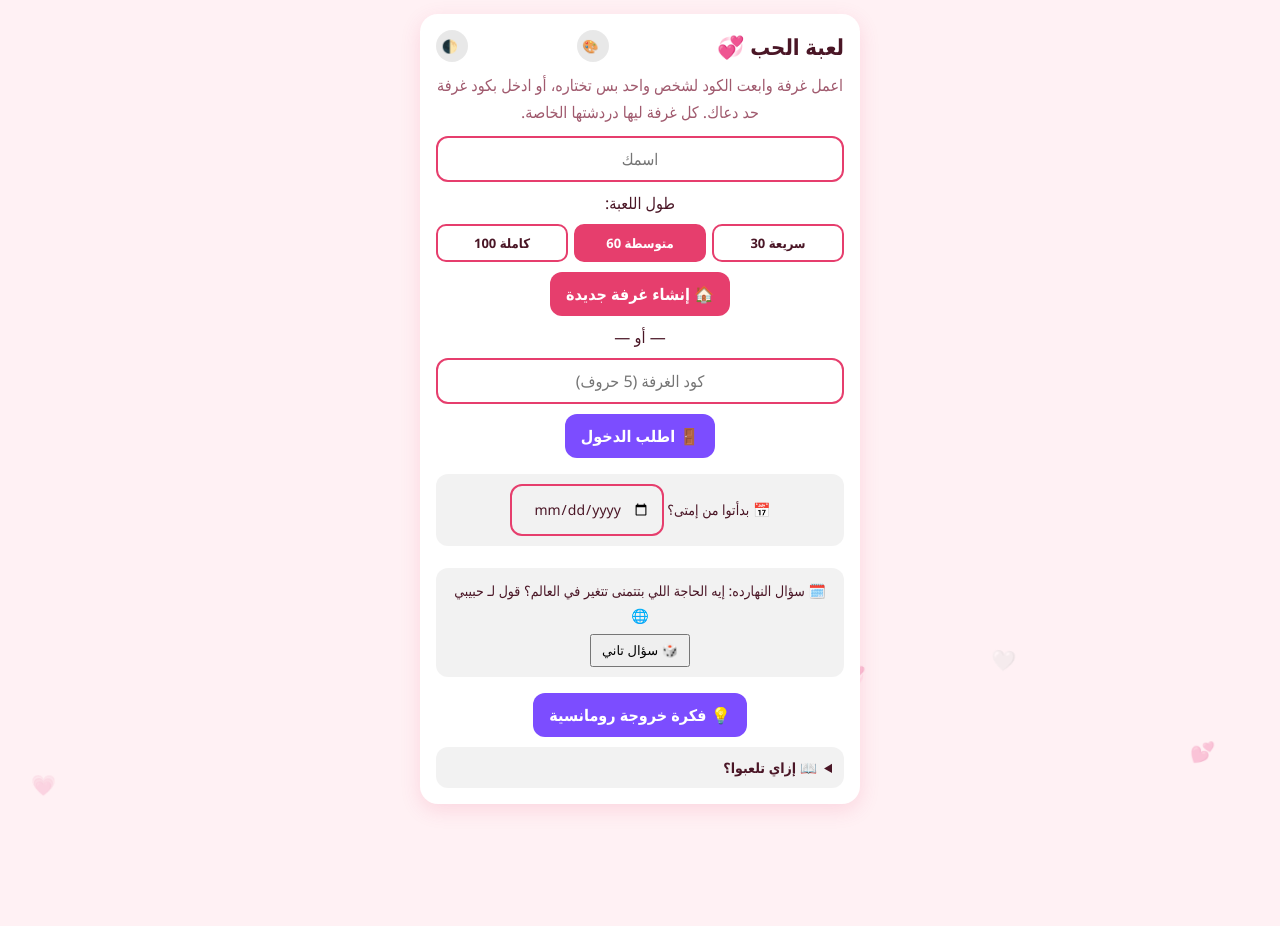
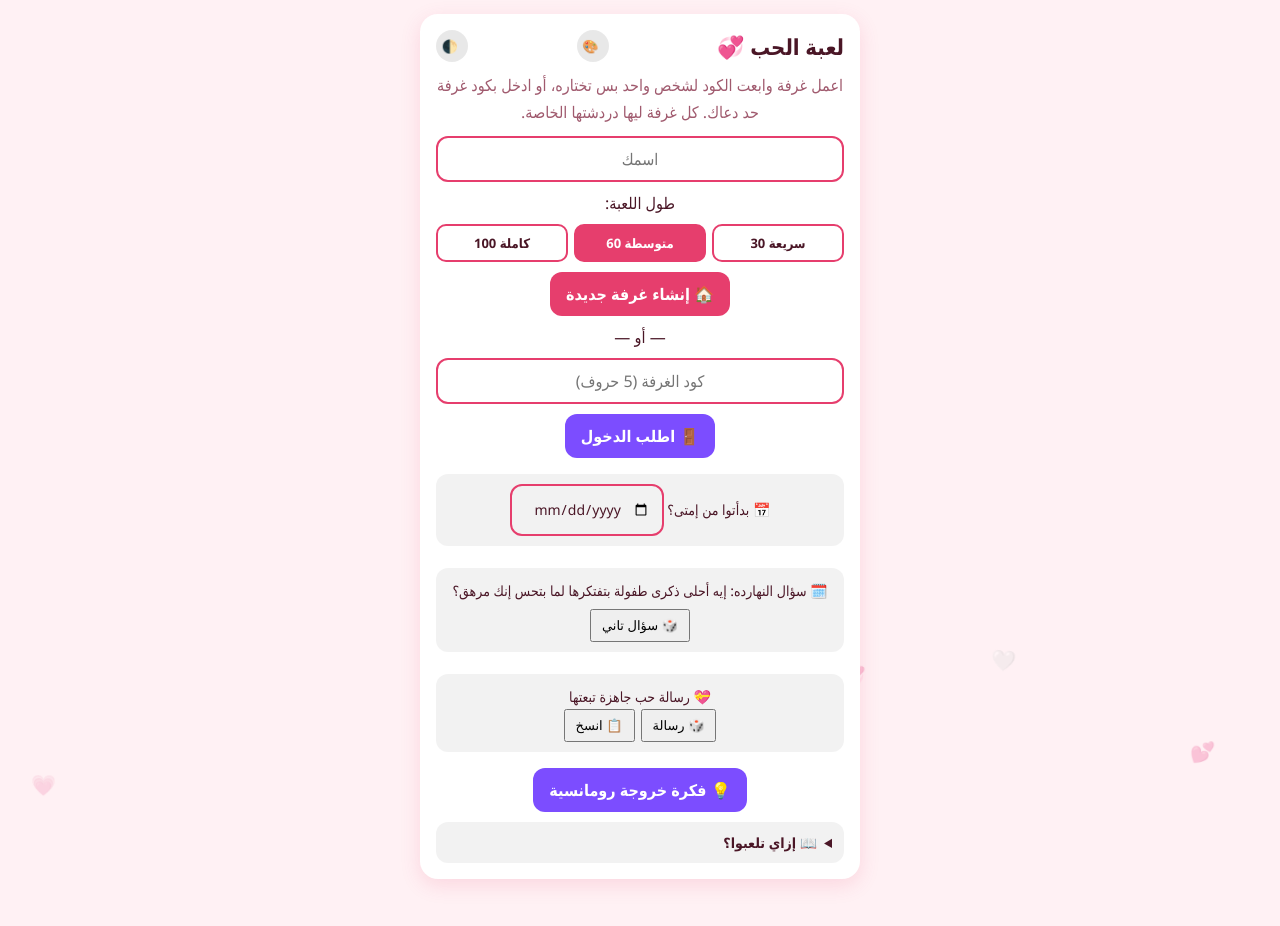
Before and after one commit to mohamedelsayed16399-bit/Love-game, a plain HTML site: page index.html in a window 1280 px wide. Before the commit the page ends 894 px from the top, so only its background shows below. Drawn offline with Linux system fonts and the light colour scheme.

Commit message:
Update index.html

```diff
--- a/index.html
+++ b/index.html
@@ -282,7 +282,8 @@ function renderHome(m){
  mk(m,"🚪 اطلب الدخول","alt",()=>askJoin($("jc").value));
  {const hh=hist();if(hh.length)mk(m,"📔 ألبومنا ("+hh.length+" لعبة)","gold",()=>{view="album";render()})}
  {const dq=dv(m,"dd","");const dd=ls.get("lg_anniv");const paintA=()=>{const v=ls.get("lg_anniv");dq.innerHTML="";if(v){const n=Math.floor((Date.now()-new Date(v+"T00:00:00").getTime())/864e5);const b=document.createElement("b");b.textContent=n>=0?n:0;dq.appendChild(b);dq.appendChild(document.createTextNode(" يوم مع بعض 💞 "));const x=document.createElement("button");x.className="util";x.textContent="تغيير";x.onclick=()=>{ls.set("lg_anniv","");paintA()};dq.appendChild(x)}else{dq.appendChild(document.createTextNode("📅 بدأتوا من إمتى؟ "));const di=document.createElement("input");di.type="date";di.style.width="auto";di.onchange=()=>{if(di.value){ls.set("lg_anniv",di.value);paintA()}};dq.appendChild(di)}};paintA()}
- {const ALLQ=[].concat(OQ,RQ);const day=Math.floor(Date.now()/864e5);const clean=t=>t.replace(/\s*يا \{o\}/g,"").replace(/\{o\}/g,"حبيبي");const w=dv(m,"dd","");const dl=document.createElement("div");dl.textContent="🗓️ سؤال النهارده: "+clean(ALLQ[(day*7)%ALLQ.length]);w.appendChild(dl);const rb=document.createElement("button");rb.className="util";rb.textContent="🎲 سؤال تاني";rb.style.marginTop="6px";rb.onclick=()=>{dl.textContent="🎲 "+clean(ALLQ[Math.floor(Math.random()*ALLQ.length)])};w.appendChild(rb)}
+ {const ALLQ=[].concat(OQ,RQ).filter(t=>!/^قول لـ|^احكي لـ/.test(t)&&(t.match(/\{o\}/g)||[]).length<=1&&(!/\{o\}/.test(t)||/يا \{o\}/.test(t)));const day=Math.floor(Date.now()/864e5);const clean=t=>t.replace(/\s*يا \{o\}/g,"").replace(/\{o\}/g,"حبيبي");const w=dv(m,"dd","");const dl=document.createElement("div");dl.textContent="🗓️ سؤال النهارده: "+clean(ALLQ[(day*7)%ALLQ.length]);w.appendChild(dl);const rb=document.createElement("button");rb.className="util";rb.textContent="🎲 سؤال تاني";rb.style.marginTop="6px";rb.onclick=()=>{dl.textContent="🎲 "+clean(ALLQ[Math.floor(Math.random()*ALLQ.length)])};w.appendChild(rb)}
+ {const lm=dv(m,"dd","");const MS=["وحشتني حتى وإحنا في نفس الأوضة 🤍", "كل يوم معاك أحلى من اللي قبله 💞", "أنا محظوظ/ة إنك في حياتي 🌹", "ضحكتك بتصلّح يومي كله ☀️", "مهما كان اليوم تقيل، بتفكر فيك فبيخف 🫶", "بحبك أكتر من إمبارح وأقل من بكرة ❤️", "أمان قلبي هو إنك جنبي 🏡", "شكراً إنك بتفهمني حتى من غير كلام 💫", "أنت أحلى صدفة حصلت لي 🍀", "هفضل أختارك كل يوم من جديد 💍"];const t=document.createElement("div");t.textContent="💝 رسالة حب جاهزة تبعتها";lm.appendChild(t);const b1=document.createElement("button");b1.className="util";b1.textContent="🎲 رسالة";b1.onclick=()=>{t.textContent=MS[Math.floor(Math.random()*MS.length)]};const b2=document.createElement("button");b2.className="util";b2.textContent="📋 انسخ";b2.style.marginInlineStart="6px";b2.onclick=()=>{try{navigator.clipboard.writeText(t.textContent).then(()=>{b2.textContent="✅ اتنسخت"},()=>{b2.textContent="مش قادر أنسخ"})}catch(e){b2.textContent="مش قادر أنسخ"}};lm.appendChild(b1);lm.appendChild(b2)}
  {const di=dv(m,"fav","");di.style.display="none";mk(m,"💡 فكرة خروجة رومانسية","alt",()=>{di.style.display="block";let n;do{n=Math.floor(Math.random()*DATEIDEAS.length)}while(n===window.__di&&DATEIDEAS.length>1);window.__di=n;di.textContent="💡 "+DATEIDEAS[n]})}
  const dt=document.createElement("details");const sm=document.createElement("summary");sm.textContent="📖 إزاي تلعبوا؟";dt.appendChild(sm);
  ["0) 💌 كل 10 جولات فيه رسالة سرية: كل واحد يكتب للتاني وبتتكشف مع بعض.","1) واحد يعمل غرفة ويبعت الكود لشريكه بس، والتاني يطلب الدخول والمضيف يقبل.","2) كل واحد يجاوب عن نفسه الأول، وبعدين بتتناوبوا على التخمين والأسئلة والتحديات.","3) كل 10 جولات تقريباً فيه جولة تزامن 🎯: اختاروا نفس الرقم.","4) كروت ⚡ الدبل بتضاعف نقاطك في دورك، وكروت ⏭ التخطي ليكم الاتنين.","5) في الآخر: تحليل شخصية ونسبة تفاهم وكارت نتيجة تشاركوه."].forEach(t=>{const p=document.createElement("div");p.textContent=t;dt.appendChild(p)});m.appendChild(dt);
```
